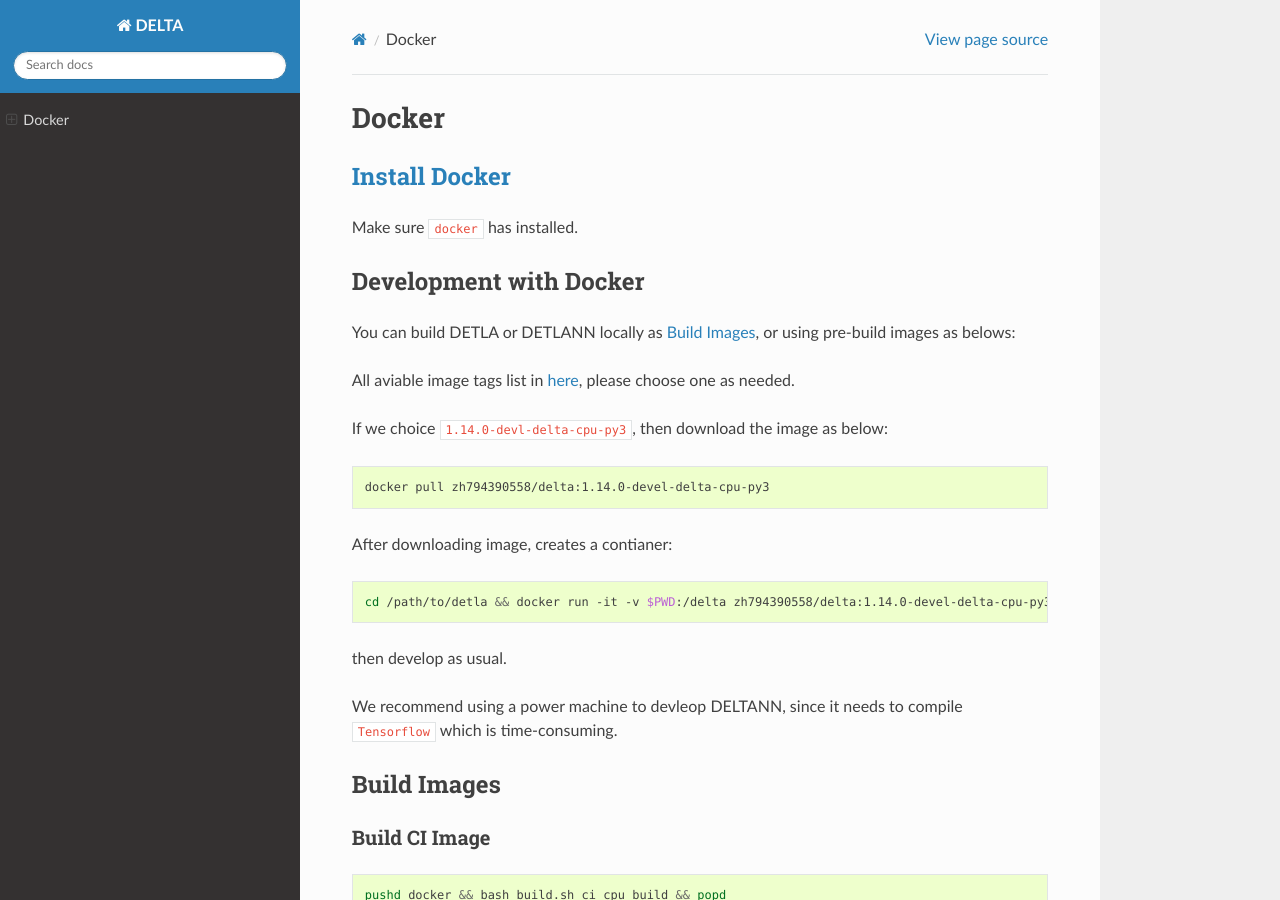
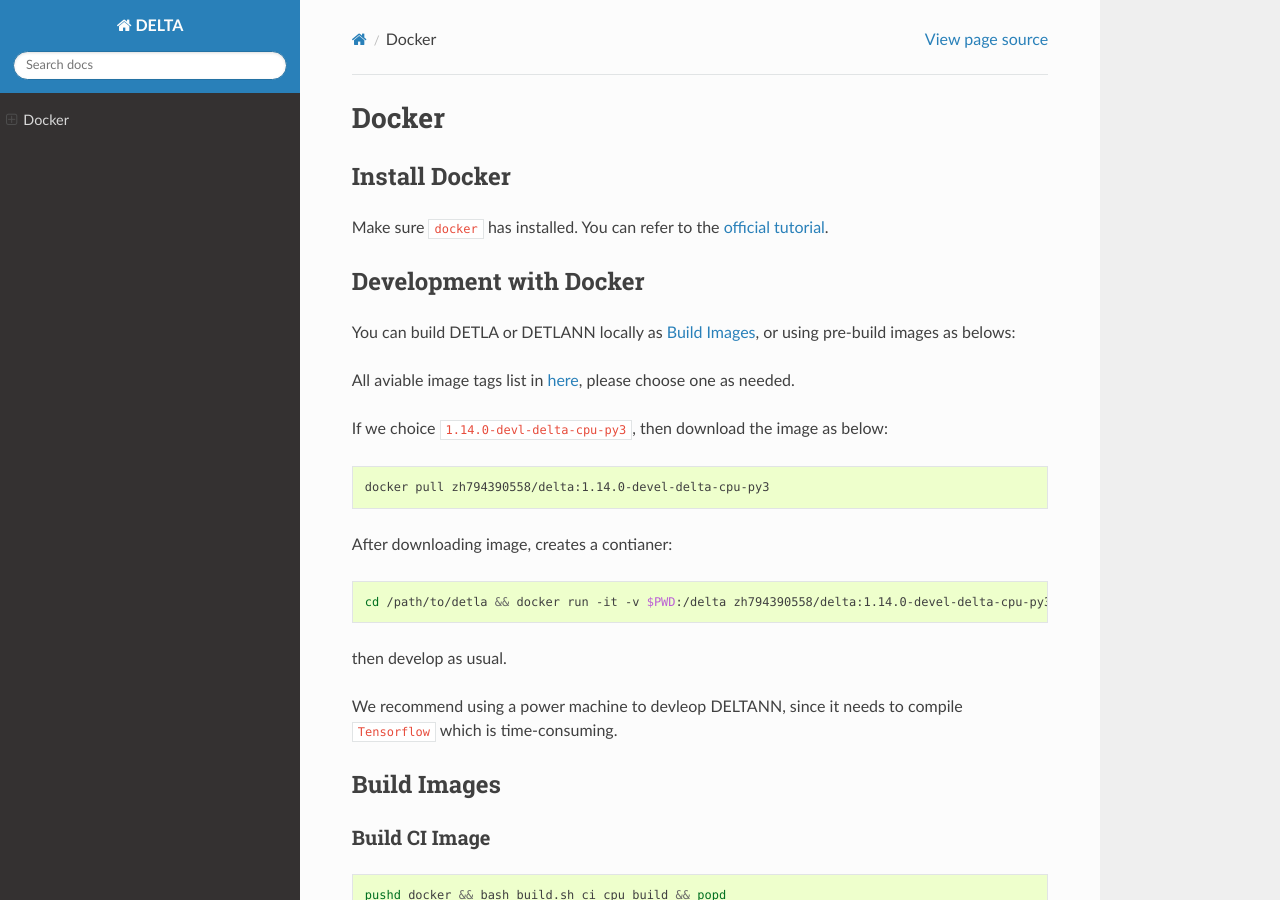
Before and after one commit to Delta-ML/delta, a Sphinx documentation site: the page built from docs/development/docker.md, in a window 1280 px wide and 900 px high. Built offline with Sphinx 7.4.7 and the Read the Docs theme 2.0.0, drawn with Linux system fonts in a browser that asks for light colours.

Commit message:
Update docker.md

```diff
--- a/docs/development/docker.md
+++ b/docs/development/docker.md
@@ -1,8 +1,8 @@
 # Docker
 
-## [Install Docker](https://docs.docker.com/install/)
+## Install Docker
 
-Make sure `docker` has installed.
+Make sure `docker` has installed. You can refer to the [official tutorial](https://docs.docker.com/install/).
 
 ## Development with Docker
 
```
